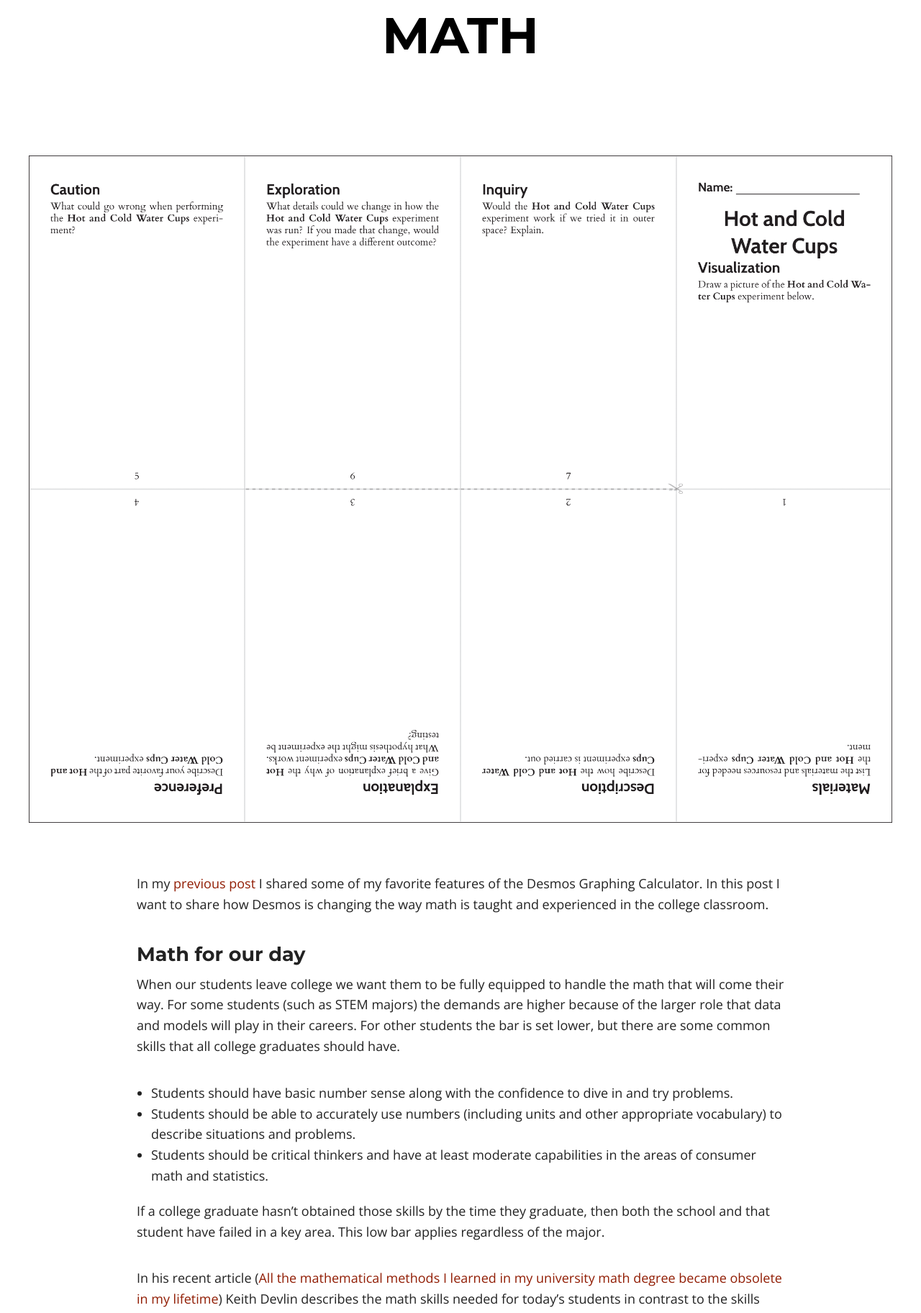
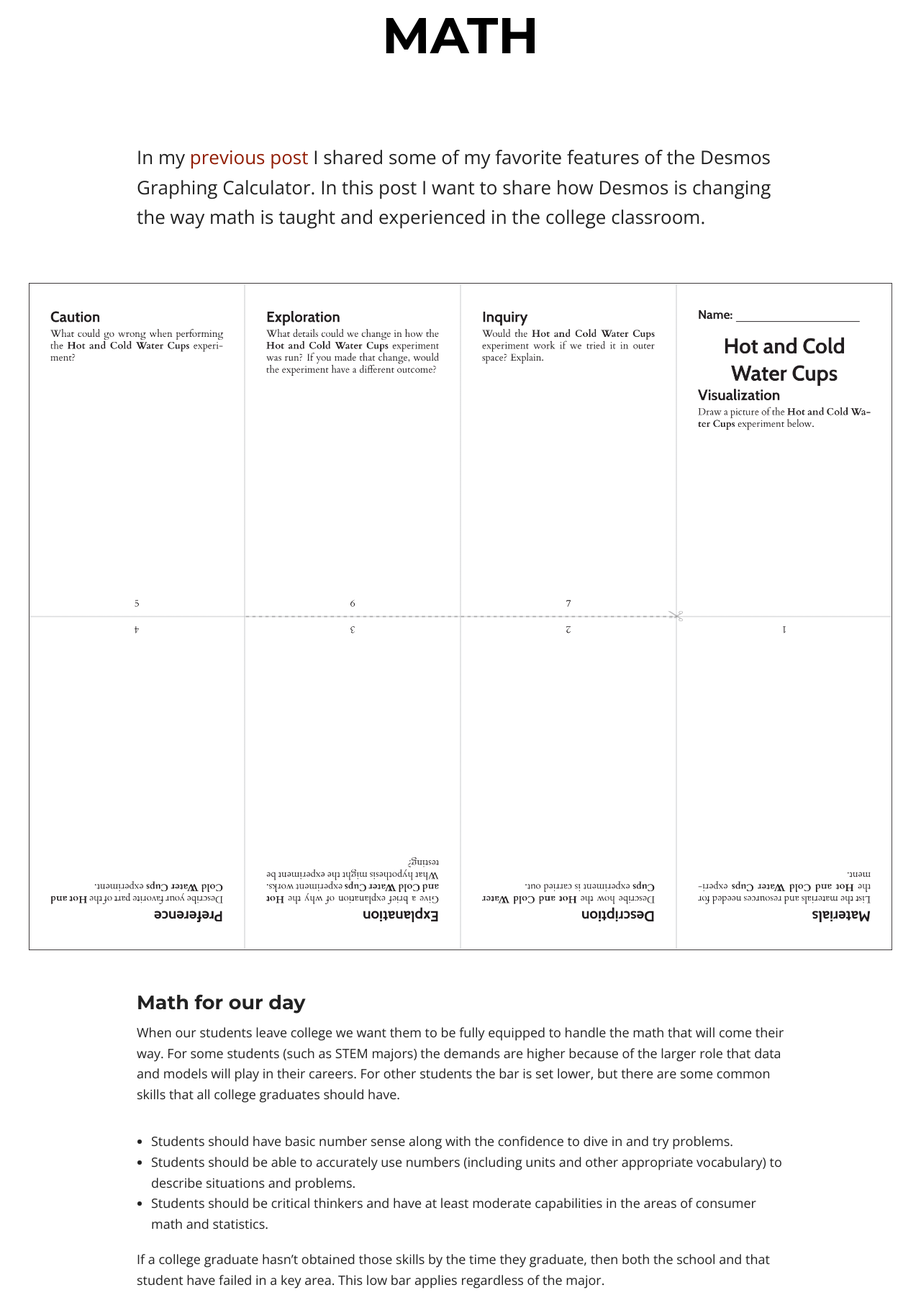
Before and after one commit to sergeballif/sergeballif.github.io, a Jekyll site: the page built from play.md, in a window 1280 px wide. Shown: the part 410-2234 px from the top of the page at 72% size. Built offline with Jekyll 4.4.1, drawn with Linux system fonts in a browser that asks for light colours; nearby versions of some CDN libraries.

```diff
--- a/play.md
+++ b/play.md
@@ -14,9 +14,9 @@ title: Leapfrogging Step 2 - How Desmos is Changing College Math
 desmos: true
 ---
 
+In my [previous post](https://sergeballif.github.io/personal/math/teaching/fun/a-brief-intro-to-desmos) I shared some of my favorite features of the Desmos Graphing Calculator. In this post I want to share how Desmos is changing the way math is taught and experienced in the college classroom.
+
 <img src="https://github.com/sergeballif/sergeballif.github.io/blob/master/images/science-mom-guidepocketmod.png" alt="A teacher guide consisting of 8 pages" style="max width:304px;">
-
-In my [previous post](https://sergeballif.github.io/personal/math/teaching/fun/a-brief-intro-to-desmos) I shared some of my favorite features of the Desmos Graphing Calculator. In this post I want to share how Desmos is changing the way math is taught and experienced in the college classroom.
 
 ### Math for our day
 
```
